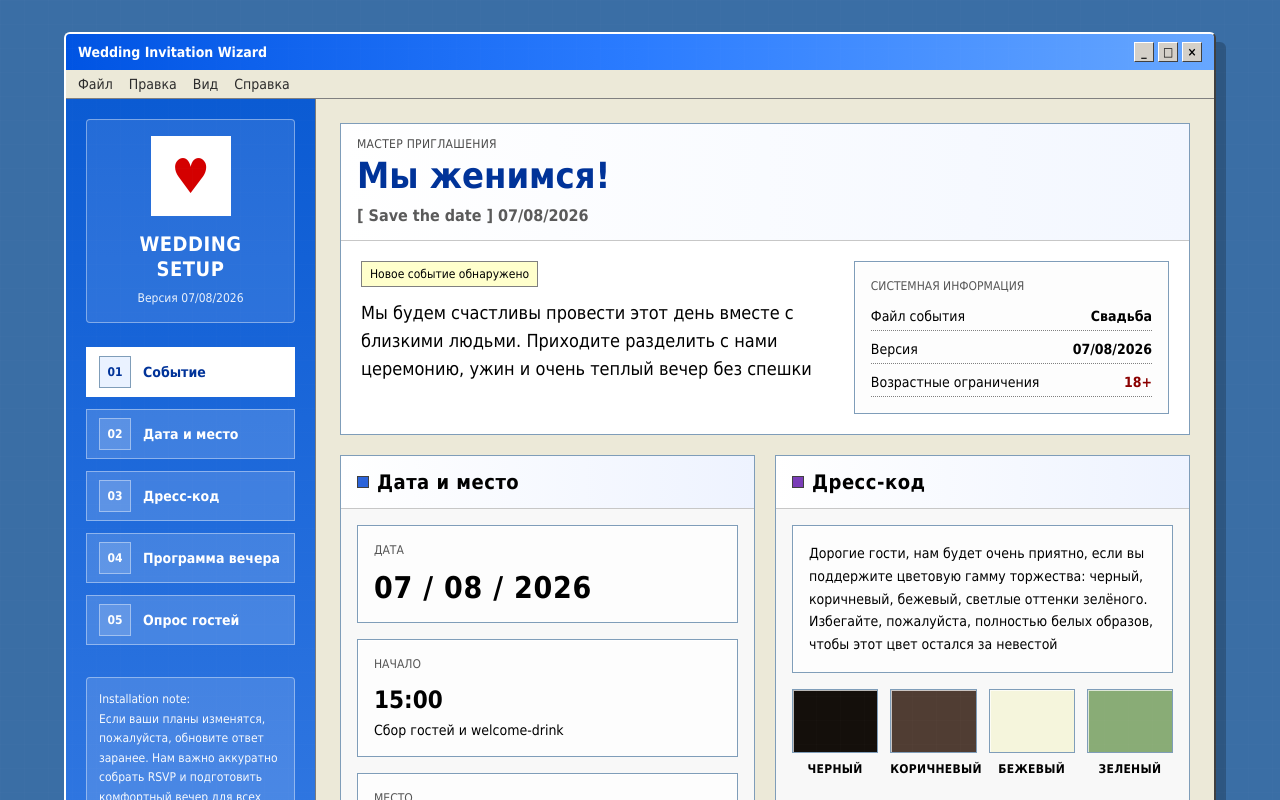
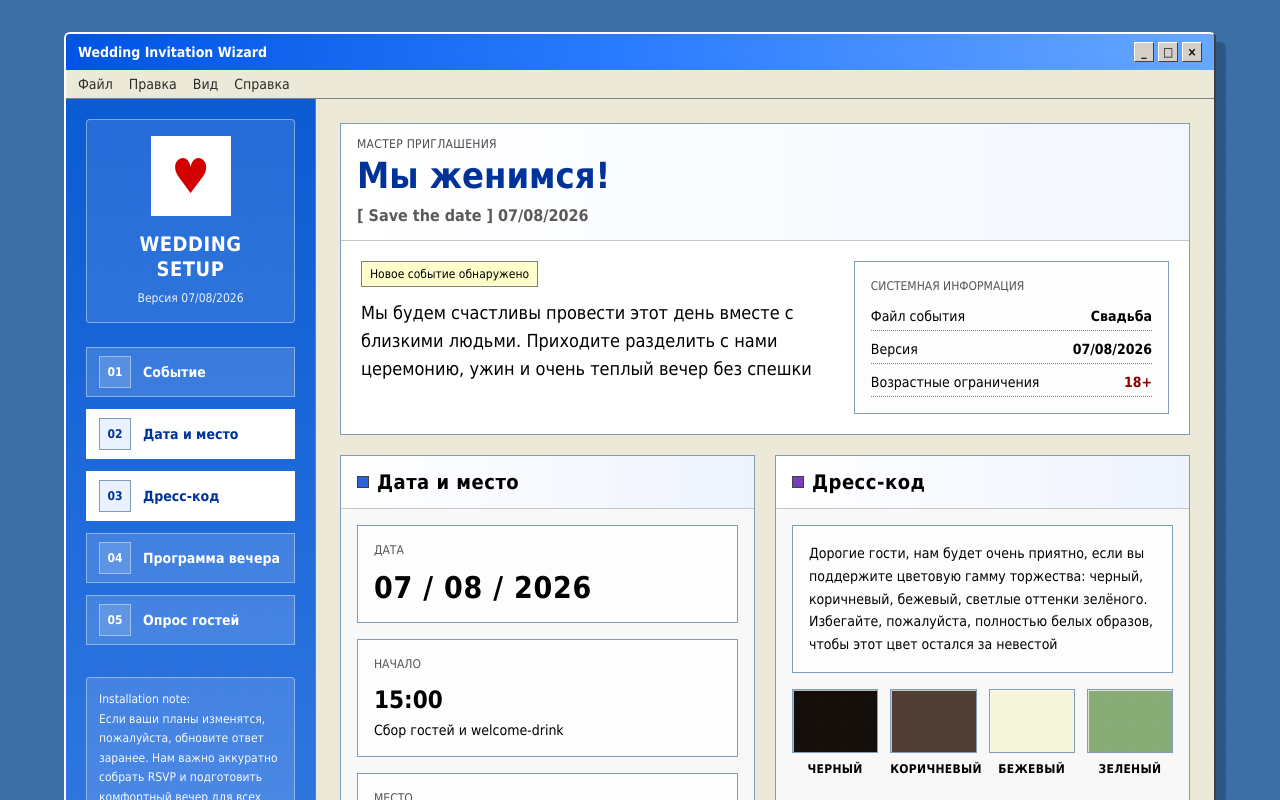
Before and after one commit to SignoreRome/wedding-invite-ai, a Next.js app: page / in a window 1280 px wide. Shown: the top 800 px of the page. Built offline with nearby package versions, Linux system fonts and the light colour scheme; no server answers.

Commit message:
Добавление скроллинга и навигации

```diff
--- a/src/components/invitation-page.tsx
+++ b/src/components/invitation-page.tsx
@@ -10,22 +10,27 @@ const wizardSteps = [
   {
     active: true,
     index: '01',
+    targetId: 'invite',
     title: 'Событие',
   },
   {
     index: '02',
+    targetId: 'details',
     title: 'Дата и место',
   },
   {
     index: '03',
+    targetId: 'dress-code',
     title: 'Дресс-код',
   },
   {
     index: '04',
+    targetId: 'program',
     title: 'Программа вечера',
   },
   {
     index: '05',
+    targetId: 'survey',
     title: 'Опрос гостей',
   },
 ] as const;
--- a/src/components/sections/hero-section.tsx
+++ b/src/components/sections/hero-section.tsx
@@ -5,7 +5,7 @@ export function HeroSection() {
   return (
     <section
       id="invite"
-      className="border border-[#7f9db9] bg-white shadow-[inset_1px_1px_0_white]"
+      className="section-anchor border border-[#7f9db9] bg-white shadow-[inset_1px_1px_0_white]"
     >
       <div className="border-b border-[#c7c7c7] bg-gradient-to-r from-white to-[#f3f7ff] px-4 py-3">
         <div className="mb-1 text-xs uppercase tracking-wide text-[#4b4b4b]">
--- a/src/components/ui/setup-wizard.tsx
+++ b/src/components/ui/setup-wizard.tsx
@@ -1,8 +1,17 @@
-import type { CSSProperties, ReactNode } from 'react';
+'use client';
+
+import {
+  useEffect,
+  useMemo,
+  useState,
+  type CSSProperties,
+  type ReactNode,
+} from 'react';
 
 type SetupStep = {
   active?: boolean;
   index: string;
+  targetId: string;
   title: string;
 };
 
@@ -38,11 +47,29 @@ type XpButtonProps = {
   type?: 'button' | 'reset' | 'submit';
 };
 
+type SetupWizardStepProps = SetupStep & {
+  active: boolean;
+  onActivate: (targetId: string) => void;
+};
+
 const chromeButtons = ['_', '□', '×'] as const;
 const menuItems = ['Файл', 'Правка', 'Вид', 'Справка'] as const;
 
 function cn(...classes: Array<string | false | null | undefined>) {
   return classes.filter(Boolean).join(' ');
+}
+
+function areStepIdsEqual(first: readonly string[], second: readonly string[]) {
+  return (
+    first.length === second.length &&
+    first.every((stepId, index) => stepId === second[index])
+  );
+}
+
+function getInitialActiveStepIds(steps: readonly SetupStep[]) {
+  const initialStep = steps.find((step) => step.active) ?? steps[0];
+
+  return initialStep ? [initialStep.targetId] : [];
 }
 
 export function SetupWizardShell({
@@ -52,8 +79,80 @@ export function SetupWizardShell({
   title,
   versionLabel,
 }: SetupWizardShellProps) {
+  const sectionIds = useMemo(() => steps.map((step) => step.targetId), [steps]);
+  const [activeStepIds, setActiveStepIds] = useState<readonly string[]>(() =>
+    getInitialActiveStepIds(steps),
+  );
+
+  useEffect(() => {
+    if (sectionIds.length === 0) {
+      return;
+    }
+
+    let animationFrameId: number | null = null;
+
+    const updateActiveSteps = () => {
+      const viewportMarker = window.innerHeight * 0.35;
+      const visibleStepIds: string[] = [];
+      let fallbackStepId = sectionIds[0];
+      let closestPreviousTop = Number.NEGATIVE_INFINITY;
+
+      for (const sectionId of sectionIds) {
+        const section = document.getElementById(sectionId);
+
+        if (!section) {
+          continue;
+        }
+
+        const rect = section.getBoundingClientRect();
+
+        if (rect.top <= viewportMarker && rect.bottom >= viewportMarker) {
+          visibleStepIds.push(sectionId);
+        }
+
+        if (rect.top <= viewportMarker && rect.top > closestPreviousTop) {
+          fallbackStepId = sectionId;
+          closestPreviousTop = rect.top;
+        }
+      }
+
+      const nextActiveStepIds =
+        visibleStepIds.length > 0 ? visibleStepIds : [fallbackStepId];
+
+      setActiveStepIds((currentStepIds) =>
+        areStepIdsEqual(currentStepIds, nextActiveStepIds)
+          ? currentStepIds
+          : nextActiveStepIds,
+      );
+    };
+
+    const scheduleUpdate = () => {
+      if (animationFrameId !== null) {
+        return;
+      }
+
+      animationFrameId = window.requestAnimationFrame(() => {
+        animationFrameId = null;
+        updateActiveSteps();
+      });
+    };
+
+    updateActiveSteps();
+    window.addEventListener('scroll', scheduleUpdate, { passive: true });
+    window.addEventListener('resize', scheduleUpdate);
+
+    return () => {
+      if (animationFrameId !== null) {
+        window.cancelAnimationFrame(animationFrameId);
+      }
+
+      window.removeEventListener('scroll', scheduleUpdate);
+      window.removeEventListener('resize', scheduleUpdate);
+    };
+  }, [sectionIds]);
+
   return (
-    <div className="overflow-hidden rounded-[6px] border-t-2 border-l-2 border-r-2 border-b-2 border-t-white border-l-white border-r-[#404040] border-b-[#404040] bg-[#d4d0c8] shadow-[10px_10px_0_rgba(0,0,0,0.22)]">
+    <div className="overflow-clip rounded-[6px] border-t-2 border-l-2 border-r-2 border-b-2 border-t-white border-l-white border-r-[#404040] border-b-[#404040] bg-[#d4d0c8] shadow-[10px_10px_0_rgba(0,0,0,0.22)]">
       <div className="flex items-center justify-between gap-3 bg-gradient-to-r from-[#0054e3] via-[#2b7cff] to-[#67a7ff] px-3 py-2 text-sm font-bold text-white">
         <span className="truncate text-sm font-bold">{title}</span>
 
@@ -100,14 +199,24 @@ export function SetupWizardShell({
             </div>
           </div>
 
-          <div className="mt-6 hidden space-y-3 text-sm lg:block">
-            {steps.map((step) => (
-              <SetupWizardStep key={step.index} {...step} />
-            ))}
-          </div>
+          <div className="lg:sticky lg:top-8 lg:max-h-[calc(100vh-4rem)] lg:overflow-y-auto">
+            <nav
+              aria-label="Разделы приглашения"
+              className="mt-6 hidden space-y-3 text-sm lg:block"
+            >
+              {steps.map((step) => (
+                <SetupWizardStep
+                  key={step.index}
+                  {...step}
+                  active={activeStepIds.includes(step.targetId)}
+                  onActivate={(targetId) => setActiveStepIds([targetId])}
+                />
+              ))}
+            </nav>
 
-          <div className="mt-8 hidden whitespace-pre-line rounded-[4px] border border-white/40 bg-[#ffffff22] p-3 text-xs leading-relaxed text-white/95 lg:block">
-            {note}
+            <div className="mt-8 hidden whitespace-pre-line rounded-[4px] border border-white/40 bg-[#ffffff22] p-3 text-xs leading-relaxed text-white/95 lg:block">
+              {note}
+            </div>
           </div>
         </aside>
 
@@ -211,15 +320,24 @@ export function XpButton({
   );
 }
 
-function SetupWizardStep({ active = false, index, title }: SetupStep) {
+function SetupWizardStep({
+  active,
+  index,
+  onActivate,
+  targetId,
+  title,
+}: SetupWizardStepProps) {
   return (
-    <div
+    <a
+      aria-current={active ? 'location' : undefined}
       className={cn(
-        'flex items-center gap-3 border px-3 py-2',
+        'flex items-center gap-3 border px-3 py-2 transition-colors focus-visible:outline focus-visible:outline-2 focus-visible:outline-offset-2 focus-visible:outline-white',
         active
           ? 'border-white bg-white text-[#003399]'
-          : 'border-white/40 bg-white/15 text-white',
+          : 'border-white/40 bg-white/15 text-white hover:border-white/70 hover:bg-white/25',
       )}
+      href={`#${targetId}`}
+      onClick={() => onActivate(targetId)}
     >
       <div
         className={cn(
@@ -232,6 +350,6 @@ function SetupWizardStep({ active = false, index, title }: SetupStep) {
         {index}
       </div>
       <div className="font-bold">{title}</div>
-    </div>
+    </a>
   );
 }
```
Also changed, not shown: 1 other file (tests, documents, lock files or other folders).
